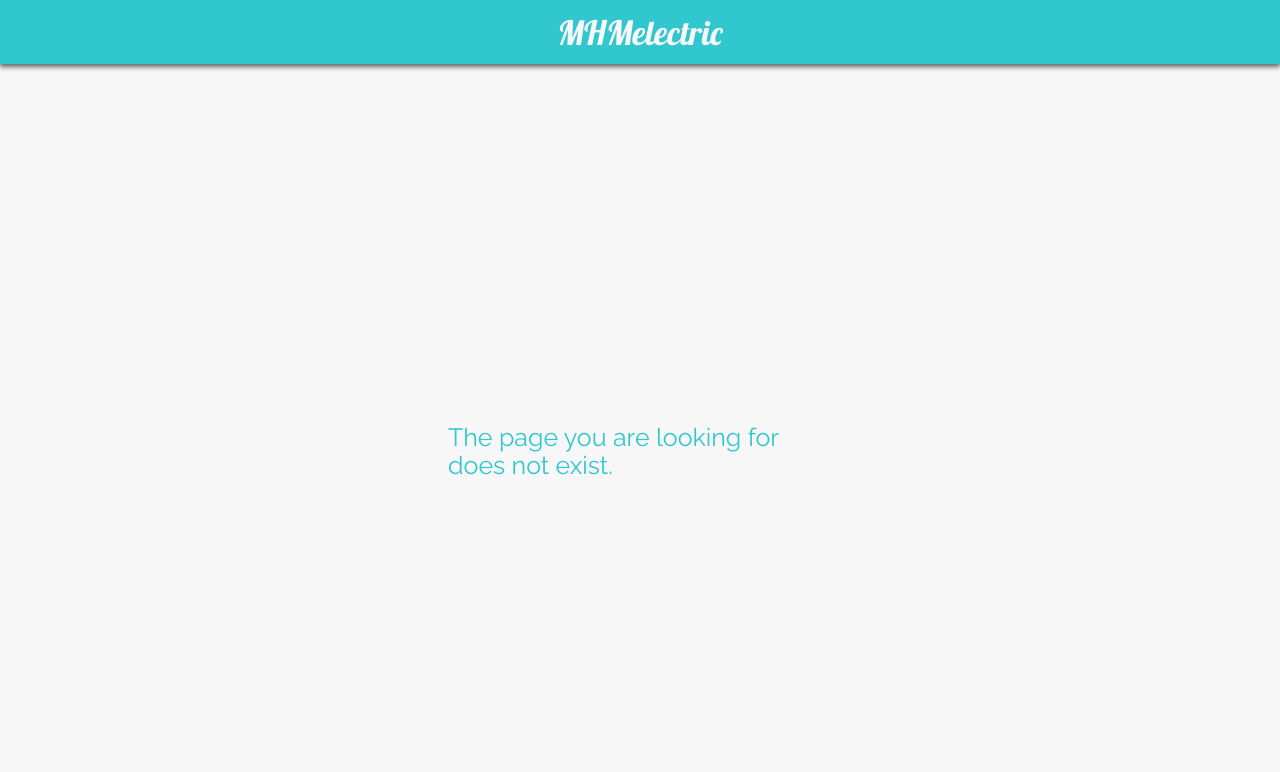
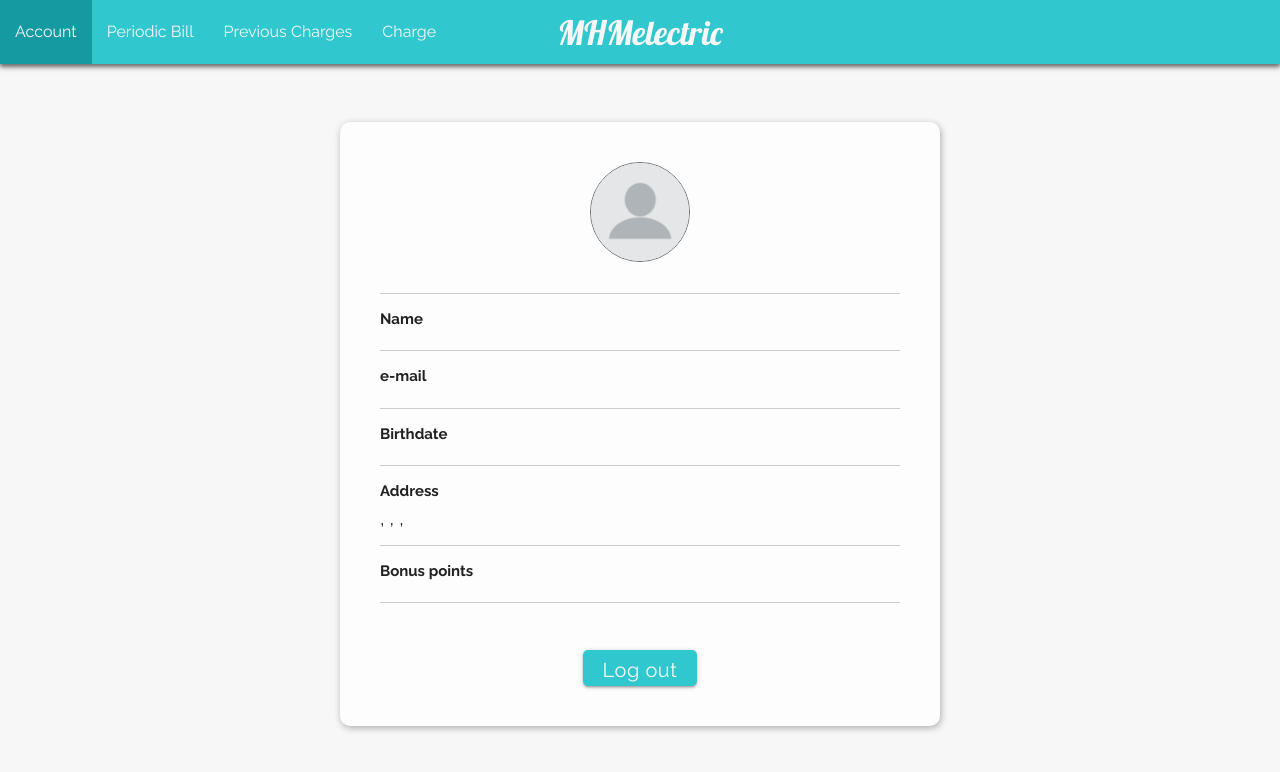
Before and after one commit to markosbaratsas/MHMelectric, a React (Create React App) app in the folder frontend/user_management/: page /account in a window 1280 px wide. Shown: the top 772 px of the page. Built offline with nearby package versions, Linux system fonts and the light colour scheme; sample sign-in values are in the browser's storage.

Commit message:
Fix bug in login and birthdate format in account

```diff
--- a/frontend/user_management/src/App.js
+++ b/frontend/user_management/src/App.js
@@ -25,7 +25,7 @@ function App(props) {
           <Switch>
             <Route exact path='/' component={Login} />
             <Route exact path='/signup' component={SignUp} />
-            <PrivateRoute exact path='/home' component={Test} />
+            <PrivateRoute exact path='/account' component={Test} />
             <Route path='*' component={Error} />
           </Switch>
         </Router>
--- a/frontend/user_management/src/Login.js
+++ b/frontend/user_management/src/Login.js
@@ -28,9 +28,6 @@ function Login(props) {
         axios(details)
             .then( (response) => {
                 setAuthTokens(response.data["token"]);
-                setLoggedIn(true);
-
-
                 var details = {
                     method: 'get',
                     url: 'http://127.0.0.1:8765/evcharge/api/get_user_info',
@@ -45,7 +42,7 @@ function Login(props) {
                     localStorage.setItem("email", response.data["email"])
                     localStorage.setItem("first_name", response.data["car_owner"]["first_name"])
                     localStorage.setItem("last_name", response.data["car_owner"]["last_name"])
-                    localStorage.setItem("birthdate", response.data["car_owner"]["birthdate"])
+                    localStorage.setItem("birthdate", response.data["car_owner"]["birthdate"].substring(0, 10))
                     localStorage.setItem("country", response.data["car_owner"]["country"])
                     localStorage.setItem("city", response.data["car_owner"]["city"])
                     localStorage.setItem("street", response.data["car_owner"]["street"])
@@ -53,13 +50,11 @@ function Login(props) {
                     localStorage.setItem("postal_code", response.data["car_owner"]["postal_code"])
                     localStorage.setItem("bonus_points", response.data["car_owner"]["bonus_points"])
                     console.log(localStorage)
+                    setLoggedIn(true);
                     })
                     .catch( (error) => {
                         console.log(error)
                     })
-
-
-
             })
             .catch( (error) => {
                 console.log(error)
@@ -68,7 +63,7 @@ function Login(props) {
 
     if (isLoggedIn) {
         // return <Redirect to={referer} />
-        return <Redirect to='/home' value='hey'/>
+        return <Redirect to='/account' value='hey'/>
     }
 
     return (
--- a/frontend/user_management/src/Test.js
+++ b/frontend/user_management/src/Test.js
@@ -11,7 +11,7 @@ function Test() {
         <div className="nav-wrapper">
           <a href="#!" className="brand-logo center">MHMelectric</a>
           <ul className="left hide-on-med-and-down">
-            <li className="active"><a href="#!">Home</a></li>
+            <li className="active"><a href="/account">Account</a></li>
             <li><a href="#!">Periodic Bill</a></li>
             <li><a href="#!">Previous Charges</a></li>
             <li><a href="#!">Charge</a></li>
```
